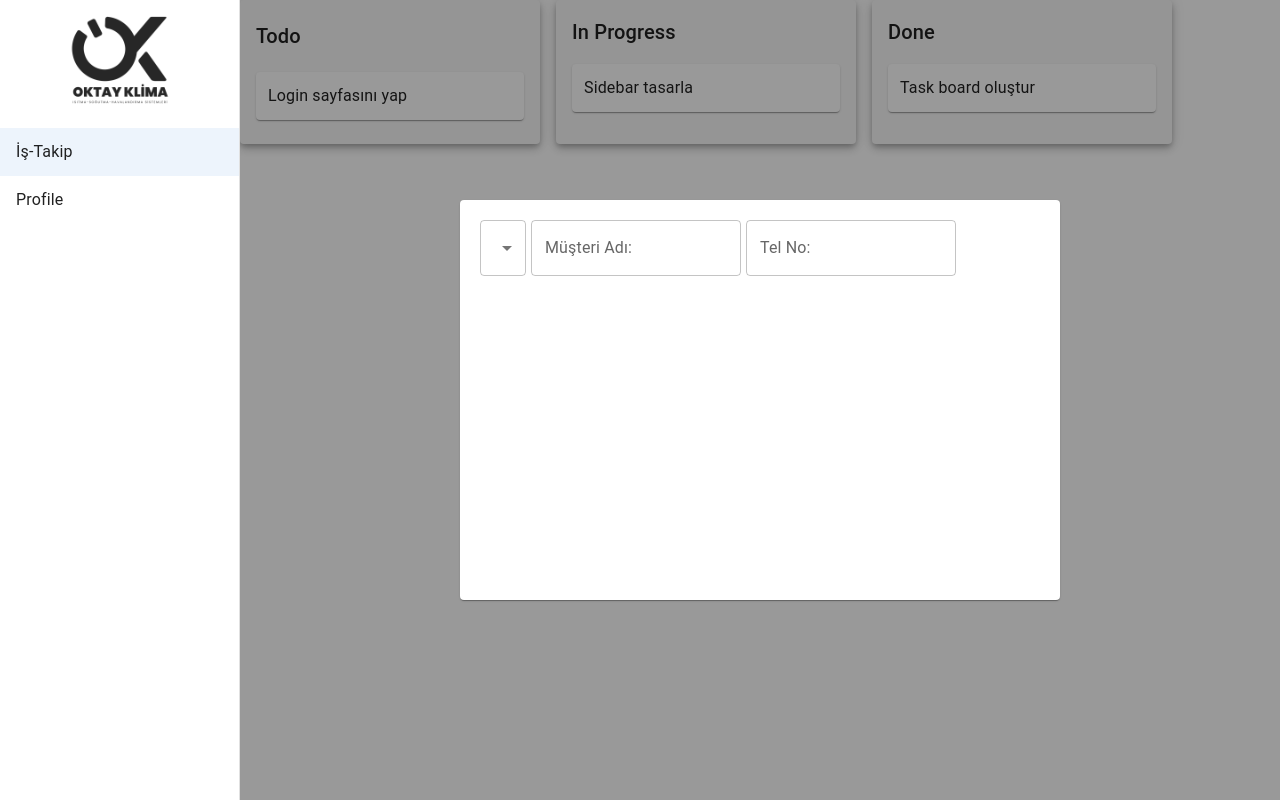
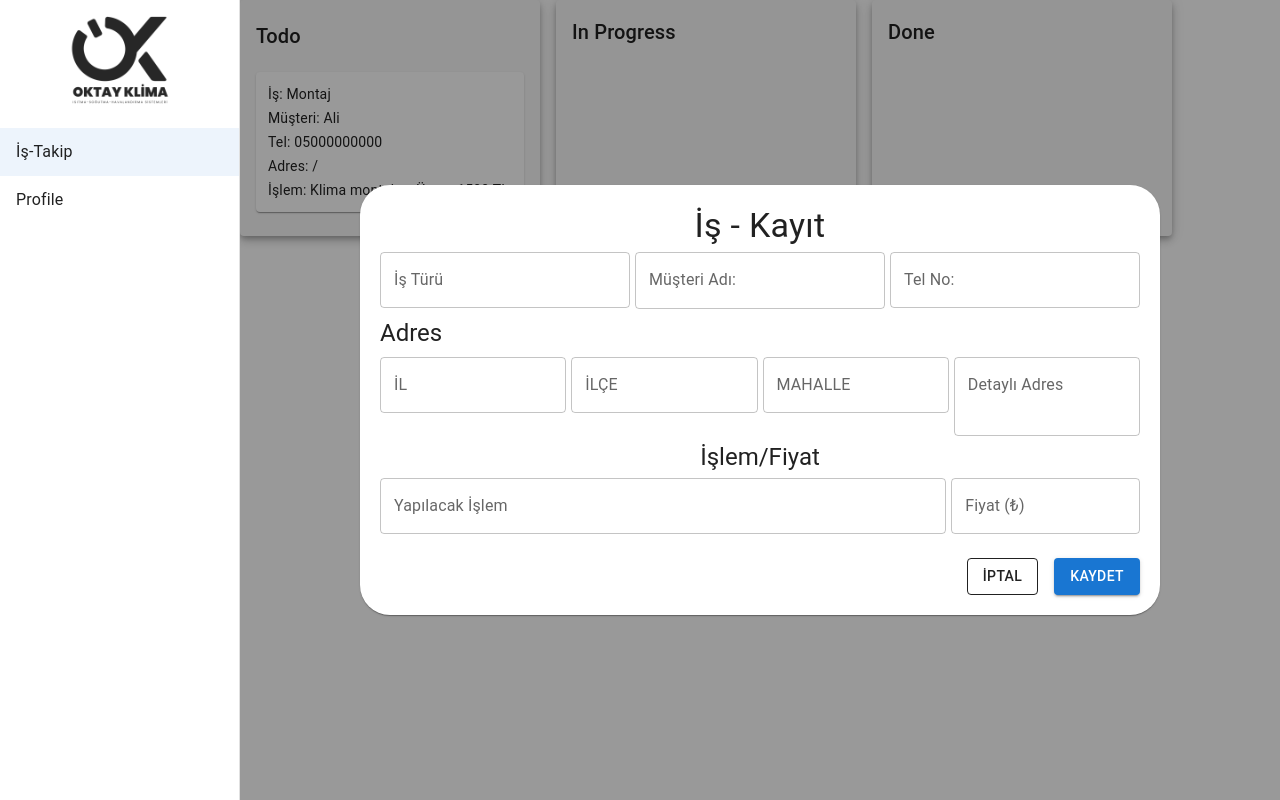
Before and after one commit to saidoktay/klima-erp, a React (Vite) app: page /home in a window 1280 px wide. Both pictures are taken after a click on the button 504 px from the left and 36 px from the top of the page. Built offline with nearby package versions, Linux system fonts and the light colour scheme; some icons are missing.

Commit message:
Değişiklikler

```diff
--- a/package.json
+++ b/package.json
@@ -1,5 +1,8 @@
 {
   "name": "klima-erp",
+  "engines": {
+    "node": ">=22 <23"
+  },
   "private": true,
   "version": "0.0.0",
   "type": "module",
--- /dev/null
+++ b/src/components/Adress.tsx
@@ -0,0 +1,70 @@
+import { Box, Autocomplete, TextField } from "@mui/material";
+import React from "react";
+import { useState } from "react";
+import { cityValues, districtValues, quarterValues } from "../data/adressData";
+import { useEffect } from "react";
+
+type AdressProps = {
+  onChange: (address: {
+    city: string;
+    district: string;
+    quarter: string;
+    detail: string;
+  }) => void;
+};
+
+export const Adress = ({ onChange }: AdressProps) => {
+  const [city, setCity] = useState("");
+  const [district, setDistrict] = useState("");
+  const [quarter, setQuarter] = useState("");
+  const [detail, setDetail] = useState("");
+
+  useEffect(() => {
+    onChange({
+      city,
+      district,
+      quarter,
+      detail,
+    });
+  }, [city, district, quarter, detail]);
+
+  return (
+    <Box
+      sx={{
+        display: "grid",
+        gridTemplateColumns: "repeat(4, 1fr)",
+        gap: "5px",
+      }}
+    >
+      <Autocomplete
+        freeSolo
+        options={cityValues}
+        value={city}
+        onInputChange={(e, v) => setCity(v)}
+        renderInput={(params) => <TextField {...params} label="İL" />}
+      />
+      <Autocomplete
+        freeSolo
+        options={districtValues}
+        value={district}
+        onInputChange={(e, v) => setDistrict(v)}
+        renderInput={(params) => <TextField {...params} label="İLÇE" />}
+      />
+      <Autocomplete
+        freeSolo
+        options={quarterValues}
+        value={quarter}
+        onInputChange={(e, v) => setQuarter(v)}
+        renderInput={(params) => <TextField {...params} label="MAHALLE" />}
+      />
+      <TextField
+        label="Detaylı Adres"
+        value={detail}
+        onChange={(e) => setDetail(e.target.value)}
+        multiline
+        minRows={1}
+        placeholder="Sokak, apartman, no vb."
+      />
+    </Box>
+  );
+};
--- /dev/null
+++ b/src/data/adressData.ts
@@ -0,0 +1,59 @@
+export const cityValues = ["Antalya"];
+
+export const districtValues = ["Gazipaşa"];
+
+export const quarterValues = [
+  "Akoluk",
+  "Aydın",
+  "Aydıncık",
+  "Bakılar",
+  "Beyobası",
+  "Beyrebucak",
+  "Cumhuriyet",
+  "Çakmak",
+  "Çalıpınar",
+  "Çamlıca",
+  "Çığlık",
+  "Çile",
+  "Çimenbağ",
+  "Çobanlar",
+  "Çörüş",
+  "Doğanca",
+  "Ekmel",
+  "Esenpınar",
+  "Esentepe",
+  "Gazi",
+  "Göçük",
+  "Gökçebelen",
+  "Gökçesaray",
+  "Güneyköy",
+  "Gürçam",
+  "Hasdere",
+  "Ilıcaköy",
+  "İnalköy",
+  "İnceğiz",
+  "İstiklal",
+  "Kahyalar",
+  "Karaçukur",
+  "Karalar",
+  "Karatepe",
+  "Kırahmetler",
+  "Kızılgüney",
+  "Koru",
+  "Korubaşı",
+  "Küçüklü",
+  "Macarköy",
+  "Muzkent",
+  "Öznurtepe",
+  "Pazarcı",
+  "Sarıağaç",
+  "Sugözü",
+  "Şahinler",
+  "Üçkonak",
+  "Yakacık",
+  "Yeni",
+  "Yenigüney",
+  "Yeniköy",
+  "Yeşilyurt",
+  "Zeytinada",
+];
--- a/src/task/AddTodo.tsx
+++ b/src/task/AddTodo.tsx
@@ -1,12 +1,58 @@
-import { Paper } from "@mui/material";
+import React from "react";
+import { Paper, Typography } from "@mui/material";
 import { Box } from "@mui/system";
-import React from "react";
-import { TextField } from "@mui/material";
-import { Select, MenuItem } from "@mui/material";
+
 import { useState } from "react";
+import { Autocomplete, TextField, Button } from "@mui/material";
+import { Adress } from "../components/Adress";
 
-export const AddTodo = () => {
+type AddTodoFormData = {
+  jobType: string;
+  customerName: string;
+  phone: string;
+  address: {
+    city: string;
+    district: string;
+    quarter: string;
+    detail: string;
+  };
+  process: string;
+  price: string;
+};
+
+type AddTodoProps = {
+  onClose: () => void;
+  onSave: (data: AddTodoFormData) => void;
+};
+
+export const AddTodo = ({ onClose, onSave }: AddTodoProps) => {
+  const oldValues = ["Montaj", "Arıza", "Bakım"];
   const [jobType, setJobType] = useState("");
+  const [customerName, setCustomerName] = useState("");
+  const [phone, setPhone] = useState("");
+
+  const [address, setAddress] = useState({
+    city: "",
+    district: "",
+    quarter: "",
+    detail: "",
+  });
+
+  const [process, setProcess] = useState("");
+  const [price, setPrice] = useState("");
+
+  const handleSave = () => {
+    const formData = {
+      jobType,
+      customerName,
+      phone,
+      address,
+      process,
+      price,
+    };
+    onSave(formData);
+  };
+
   return (
     <Box
       sx={{
@@ -24,25 +70,111 @@ export const AddTodo = () => {
     >
       <Paper
         sx={{
-          width: "600px",
-          height: "400px",
+          width: "800px",
           padding: "20px",
           zIndex: "1100",
+          borderRadius: "30px",
         }}
       >
-        <Box sx={{ display: "flex", gap: "5px" }}>
-          <Select
-            autoWidth
+        <Box
+          sx={{
+            display: "flex",
+            justifyContent: "center",
+            paddingBottom: "5px",
+          }}
+        >
+          <Typography variant="h4">İş - Kayıt</Typography>
+        </Box>
+        <Box
+          sx={{
+            display: "grid",
+            gridTemplateColumns: "repeat(3, 1fr)",
+            gap: "5px",
+          }}
+        >
+          <Autocomplete
+            freeSolo
+            options={oldValues}
             value={jobType}
-            onChange={(e) => setJobType(e.target.value)}
-            label="İş Türü"
-          >
-            <MenuItem value="temizlik">Temizlik</MenuItem>
-            <MenuItem value="tamir">Tamir</MenuItem>
-            <MenuItem value="bakim">Bakım</MenuItem>
-          </Select>
-          <TextField label="Müşteri Adı:" multiline minRows={1} />
-          <TextField label="Tel No:" multiline minRows={1} />
+            onInputChange={(e, newInputValue) => {
+              setJobType(newInputValue);
+            }}
+            renderInput={(params) => (
+              <TextField {...params} fullWidth label="İş Türü" />
+            )}
+          />
+          <TextField
+            sx={{
+              "& .MuiInputBase-inputMultiline": {
+                lineHeight: "1.5",
+              },
+            }}
+            value={customerName}
+            onChange={(e) => setCustomerName(e.target.value)}
+            label="Müşteri Adı:"
+            multiline
+            fullWidth
+            minRows={1}
+          />
+          <TextField
+            value={phone}
+            onChange={(e) => setPhone(e.target.value)}
+            label="Tel No:"
+          />
+        </Box>
+        <Box sx={{ mt: 1, mb: 1 }}>
+          <Typography variant="h5">Adres</Typography>
+        </Box>
+
+        <Box>
+          <Adress
+            onChange={(addr) => {
+              setAddress(addr);
+            }}
+          />
+        </Box>
+        <Box sx={{ padding: "5px", display: "flex", justifyContent: "center" }}>
+          <Typography variant="h5">İşlem/Fiyat</Typography>
+        </Box>
+        <Box
+          sx={{
+            display: "grid",
+            gridTemplateColumns: "3fr 1fr",
+            gap: "5px",
+          }}
+        >
+          <TextField
+            label="Yapılacak İşlem"
+            value={process}
+            onChange={(e) => setProcess(e.target.value)}
+            multiline
+            minRows={1}
+            fullWidth
+            placeholder="Cihaz montajı yapılıp,eski cihaz sökülecek"
+          />
+          <TextField
+            label="Fiyat (₺)"
+            value={price}
+            onChange={(e) => setPrice(e.target.value)}
+            type="number"
+            fullWidth
+          />
+        </Box>
+        <Box
+          sx={{
+            display: "flex",
+            justifyContent: "flex-end",
+            gap: 2,
+            mt: 3,
+          }}
+        >
+          <Button variant="outlined" color="inherit" onClick={onClose}>
+            İptal
+          </Button>
+
+          <Button variant="contained" onClick={handleSave}>
+            Kaydet
+          </Button>
         </Box>
       </Paper>
     </Box>
--- a/src/task/TaskBoard.tsx
+++ b/src/task/TaskBoard.tsx
@@ -5,10 +5,24 @@ import type { Task } from "../types/task";
 import { AddTodo } from "./AddTodo";
 
 const TaskBoard = () => {
+  const emptyAddress = {
+    city: "",
+    district: "",
+    quarter: "",
+    detail: "",
+  };
+
   const [tasks, setTasks] = useState<Task[]>([
-    { id: 1, title: "Login sayfasını yap", status: "todo" },
-    { id: 2, title: "Sidebar tasarla", status: "in-progress" },
-    { id: 3, title: "Task board oluştur", status: "done" },
+    {
+      id: 1,
+      status: "todo",
+      jobType: "Montaj",
+      customerName: "Ali",
+      phone: "05000000000",
+      address: emptyAddress,
+      process: "Klima montajı",
+      price: "1500",
+    },
   ]);
   const [show, setShow] = useState(false);
   const onAddClick = () => {
@@ -32,7 +46,21 @@ const TaskBoard = () => {
         <TaskColumn title="In Progress" status="in-progress" tasks={tasks} />
         <TaskColumn title="Done" status="done" tasks={tasks} />
       </Box>
-      {show && <AddTodo />}
+      {show && (
+        <AddTodo
+          onClose={() => setShow(false)}
+          onSave={(data) => {
+            const newTask: Task = {
+              id: Date.now(),
+              status: "todo",
+              ...data,
+            };
+
+            setTasks((prev) => [...prev, newTask]);
+            setShow(false);
+          }}
+        />
+      )}
     </Box>
   );
 };
--- a/src/task/TaskCard.tsx
+++ b/src/task/TaskCard.tsx
@@ -1,16 +1,29 @@
 import React from "react";
+import type { Task } from "../types/task";
+
 import { Paper, Typography } from "@mui/material";
 import { Box } from "@mui/system";
 
 type TaskCardProps = {
-  title: string;
+  task: Task;
 };
 
-const TaskCard = ({ title }: TaskCardProps) => {
+const TaskCard = ({ task }: TaskCardProps) => {
   return (
     <Box>
-      <Paper elevation={1} sx={{ padding: 1.5, mb: 1, cursor: "pointer" }}>
-        <Typography variant="body1">{title}</Typography>
+      <Paper elevation={1} sx={{ p: 1.5, mb: 1 }}>
+        <Box sx={{ display: "flex", flexDirection: "column", gap: 0.5 }}>
+          <Typography variant="body2">İş: {task.jobType}</Typography>
+          <Typography variant="body2">Müşteri: {task.customerName}</Typography>
+          <Typography variant="body2">Tel: {task.phone}</Typography>
+          <Typography variant="body2">
+            Adres: {task.address.city}/{task.address.district}{" "}
+            {task.address.quarter} {task.address.detail}
+          </Typography>
+          <Typography variant="body2">
+            İşlem: {task.process} — Ücret: {task.price} TL
+          </Typography>
+        </Box>
       </Paper>
     </Box>
   );
--- a/src/task/TaskColumn.tsx
+++ b/src/task/TaskColumn.tsx
@@ -43,7 +43,7 @@ const TaskColumn = ({ title, status, tasks, onAddClick }: TaskColumnProps) => {
 
       <Box>
         {filteredTasks.map((task) => (
-          <TaskCard key={task.id} title={task.title} />
+          <TaskCard key={task.id} task={task} />
         ))}
       </Box>
     </Paper>
```
Also changed, not shown: src/types/task.ts (+14 -1 lines), 2 other files (tests, documents, lock files or other folders).
